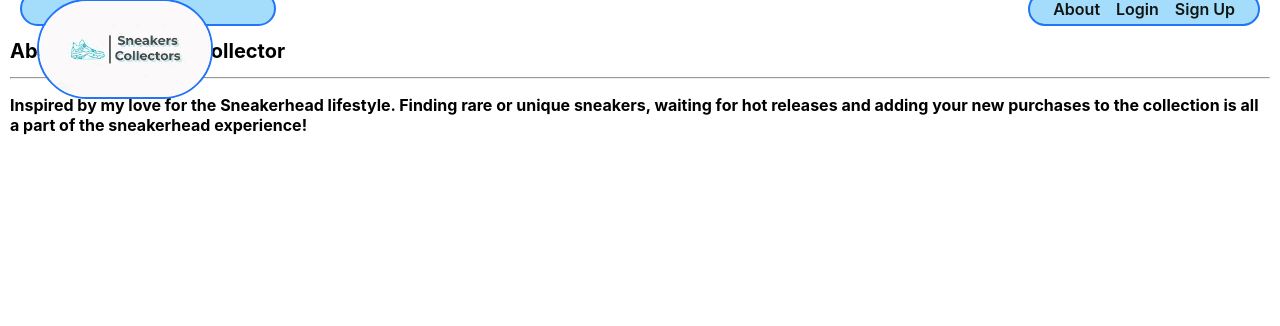
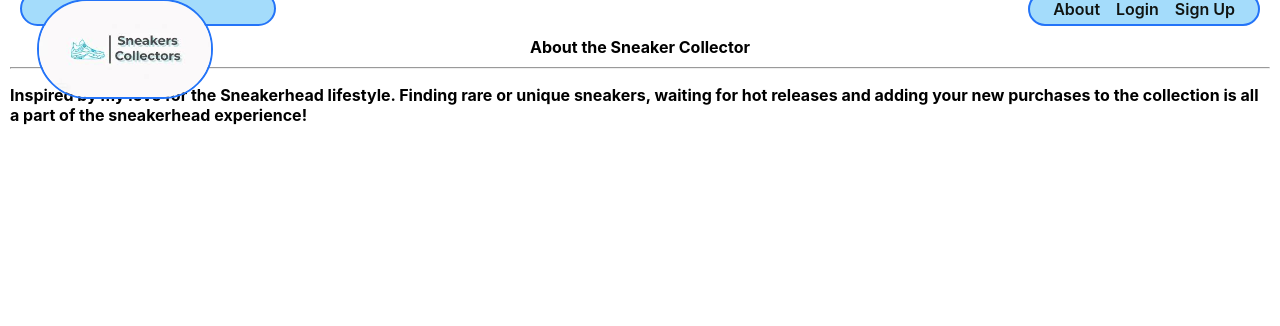
Before and after one commit to gfou20/sneaker-collector, a Django app: page /about/ in a window 1280 px wide. Shown: the part 29-355 px from the top of the page. Run offline with Django 4.2, Linux system fonts and the light colour scheme.

Commit message:
minor base css edits

```diff
--- a/main_app/static/css/base.css
+++ b/main_app/static/css/base.css
@@ -169,6 +169,7 @@ p {
 
 .page-content {
   font-size: var(--font-reg);
+  text-align: center;
 }
 
 .sneaker-logo {
--- a/main_app/templates/about.html
+++ b/main_app/templates/about.html
@@ -2,9 +2,9 @@
 
 {% block content %}
 
-<h1>About the Sneaker Collector</h1>
+<h1 class="page-content">About the Sneaker Collector</h1>
 <hr />
-<p class="page-content">
+<p>
   Inspired by my love for the Sneakerhead lifestyle. Finding rare or unique sneakers, waiting for hot releases and adding your new purchases to the collection is all a part of the sneakerhead experience!
 </p>
 
```
